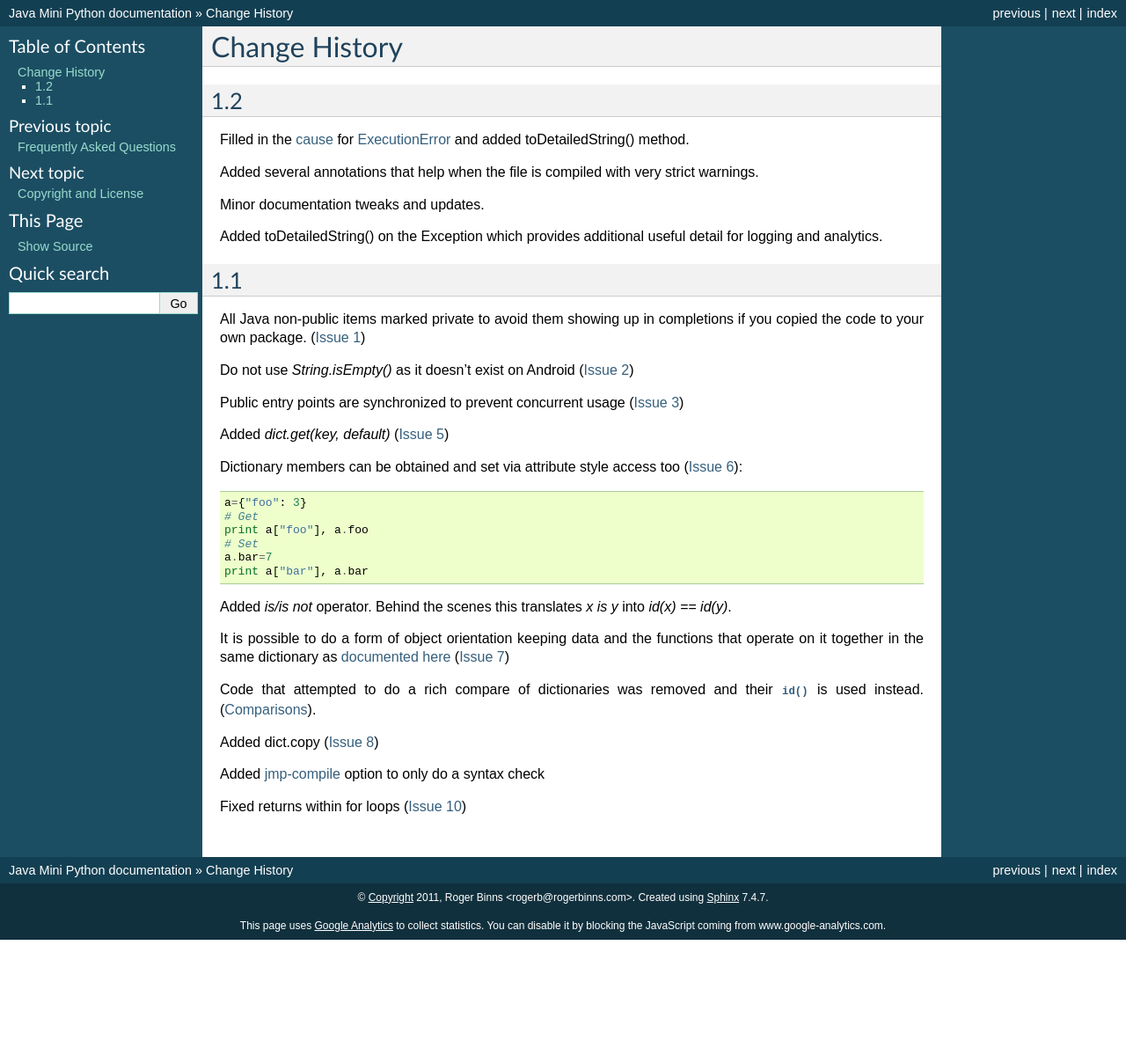
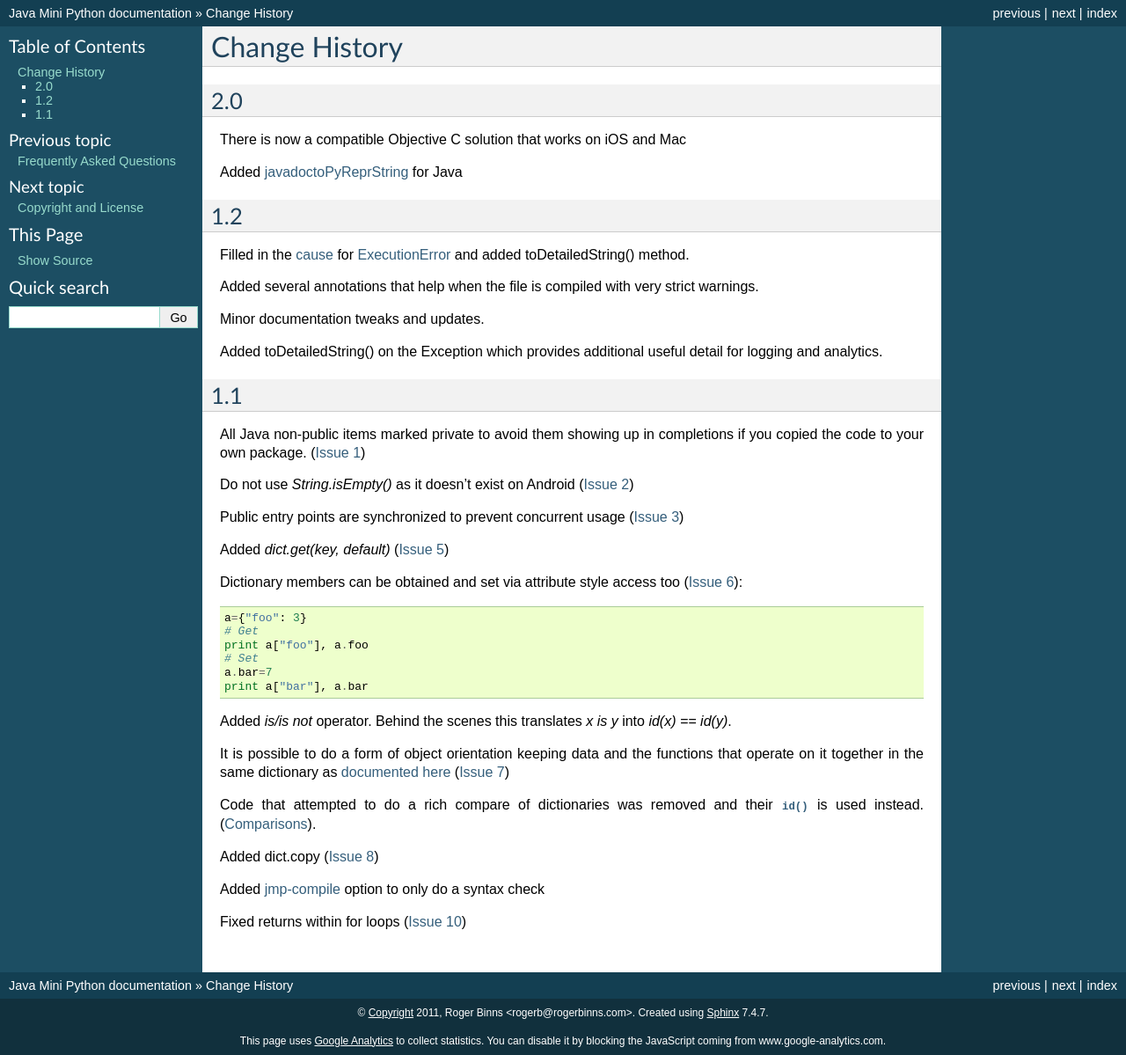
Before and after one commit to rogerbinns/jia-mini-python, a Sphinx documentation site: the page built from doc/changes.rst, in a window 1280 px wide and 1199 px high. Shown: the whole window at 88% size. Built offline with Sphinx 7.4.7, drawn with Linux system fonts in a browser that asks for light colours; the version number could not be read and is left out.

Commit message:
some docs

```diff
--- a/doc/changes.rst
+++ b/doc/changes.rst
@@ -1,5 +1,12 @@
 Change History
 **************
+
+2.0
+===
+
+There is now a compatible Objective C solution that works on iOS and Mac
+
+Added :jdoc:`toPyReprString` for Java
 
 1.2
 ===
```
